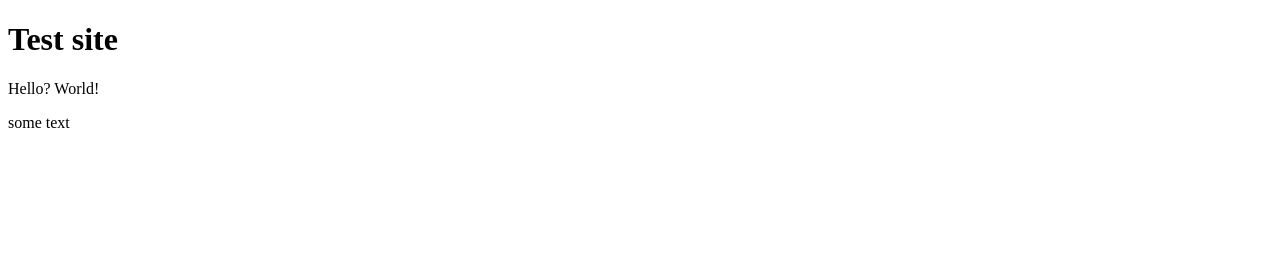
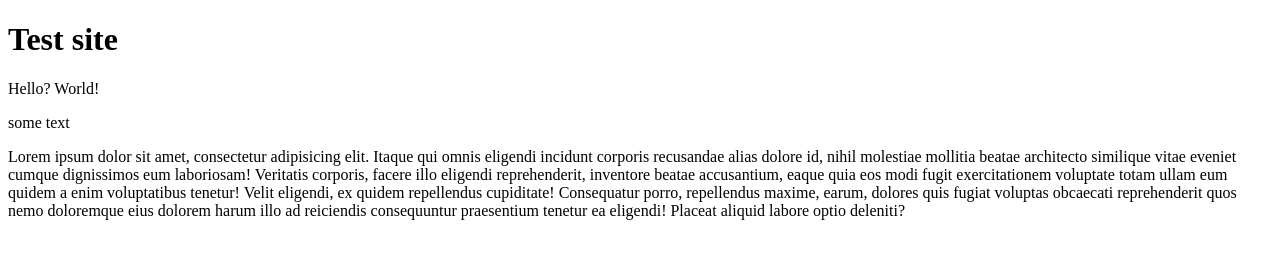
Before and after one commit to Sokigo/Site_Puet, a plain HTML site: page index.html in a window 1280 px wide. Drawn offline with Linux system fonts and the light colour scheme.

Commit message:
puet__3-st commit

```diff
--- a/index.html
+++ b/index.html
@@ -8,6 +8,9 @@
 	<h1>Test site</h1>
 		<p>Hello? World!</p>
 		<p>some text</p>
+		<p><span>Lorem ipsum dolor sit amet, consectetur adipisicing elit. Itaque qui omnis eligendi incidunt corporis recusandae alias dolore id, nihil molestiae mollitia beatae architecto similique vitae eveniet cumque dignissimos eum laboriosam!</span>
+		<span>Veritatis corporis, facere illo eligendi reprehenderit, inventore beatae accusantium, eaque quia eos modi fugit exercitationem voluptate totam ullam eum quidem a enim voluptatibus tenetur! Velit eligendi, ex quidem repellendus cupiditate!</span>
+		<span>Consequatur porro, repellendus maxime, earum, dolores quis fugiat voluptas obcaecati reprehenderit quos nemo doloremque eius dolorem harum illo ad reiciendis consequuntur praesentium tenetur ea eligendi! Placeat aliquid labore optio deleniti?</span></p>
 
 	</body>
 	</html>
```
